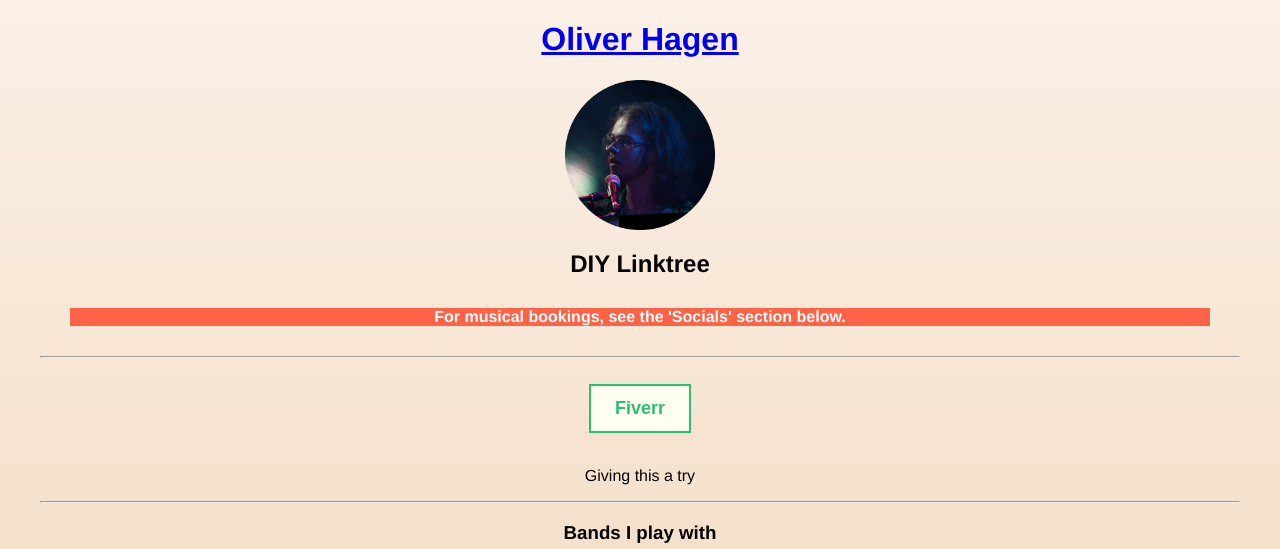
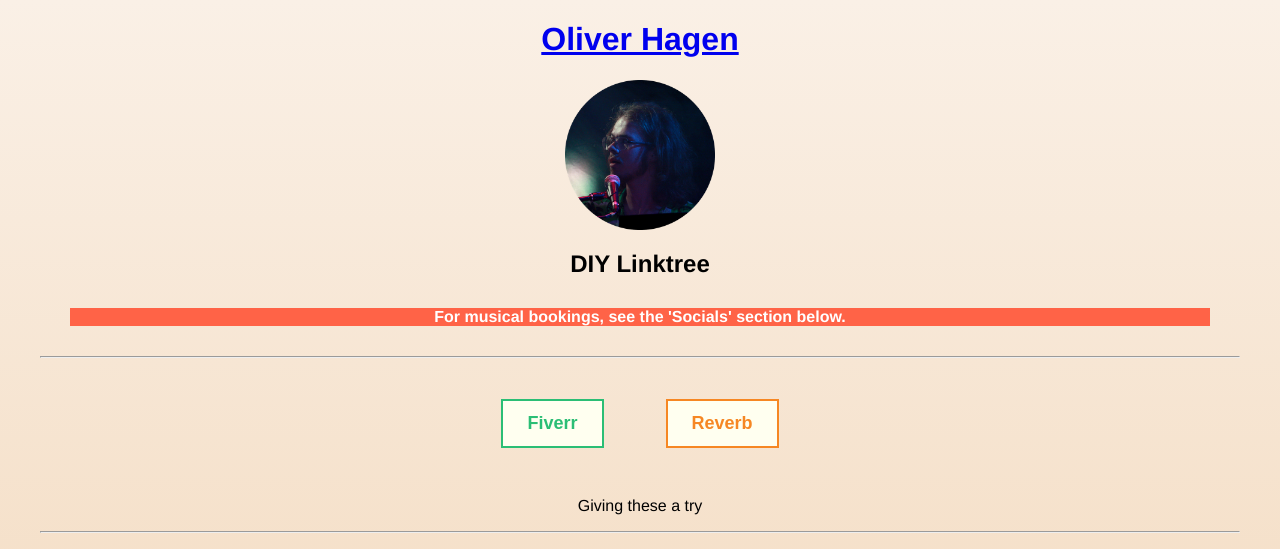
Before and after one commit to Penguinatron/Penguinatron.github.io, a plain HTML site: page index.html in a window 1280 px wide. Shown: the top 549 px of the page. Drawn offline with Linux system fonts and the light colour scheme.

```diff
--- a/index.html
+++ b/index.html
@@ -43,13 +43,24 @@
 
 	<hr>
 	!-->
+
 	<div class="flex-container">
-		<div><th><form action="https://www.fiverr.com/olihagen?up_rollout=true" target="_blank">
-	       <button class="button button2" title="'Career portfolio in the Gig Economy'" type="submit"><b>Fiverr</b></button>
-	    </form></th></div>
+
+	  	<div class="flex-container">
+	  		<div><th><form action="https://www.fiverr.com/olihagen?up_rollout=true" target="_blank">
+	  	       <button class="button button2" title="'Career portfolio in the Gig Economy'" type="submit"><b>Fiverr</b></button>
+	  	    </form></th></div>
+	  	</div>
+
+	  	<div class="flex-container">
+	  		<div><th><form action="https://reverb.com/uk/shop/olivers-gear-bazaar-259" target="_blank">
+	  	       <button class="button button4" title="Got some stuff to get rid of" type="submit"><b>Reverb</b></button>
+	  	    </form></th></div>
+	  	</div>
+
 	</div>
 
-	<p style="text-align:center;">Giving this a try</p>
+	<p style="text-align:center;">Giving these a try</p>
 
 	<hr>
 	<h3 style="text-align:center;">Bands I play with</h3>
@@ -101,6 +112,6 @@
 	</div>
 
 <hr>
-Last updated 2024-11-28
+Last updated 2025-01-05
 </body>
 </html>
--- a/style.css
+++ b/style.css
@@ -146,3 +146,24 @@ p {
   background-color: rgb(40, 160, 193);
   color: white;
 }
+
+.button4 {
+  border: none;
+  color: white;
+  padding: 12px 24px;
+  text-align: center;
+  text-decoration: none;
+  display: inline-block;
+  font-size: 18px;
+  margin: 3px 1px;
+  transition-duration: 0.2s;
+  cursor: pointer;
+  background-color: ivory;
+  color: rgb(246, 135, 35);
+  border: 2px solid rgb(246, 135, 35);
+}
+
+.button4:hover {
+  background-color: rgb(246, 135, 35);
+  color: white;
+}
```
Also changed, not shown: Making/home.html (+2 -2 lines), Music/home.html (+2 -2 lines), home.html (+2 -2 lines).
